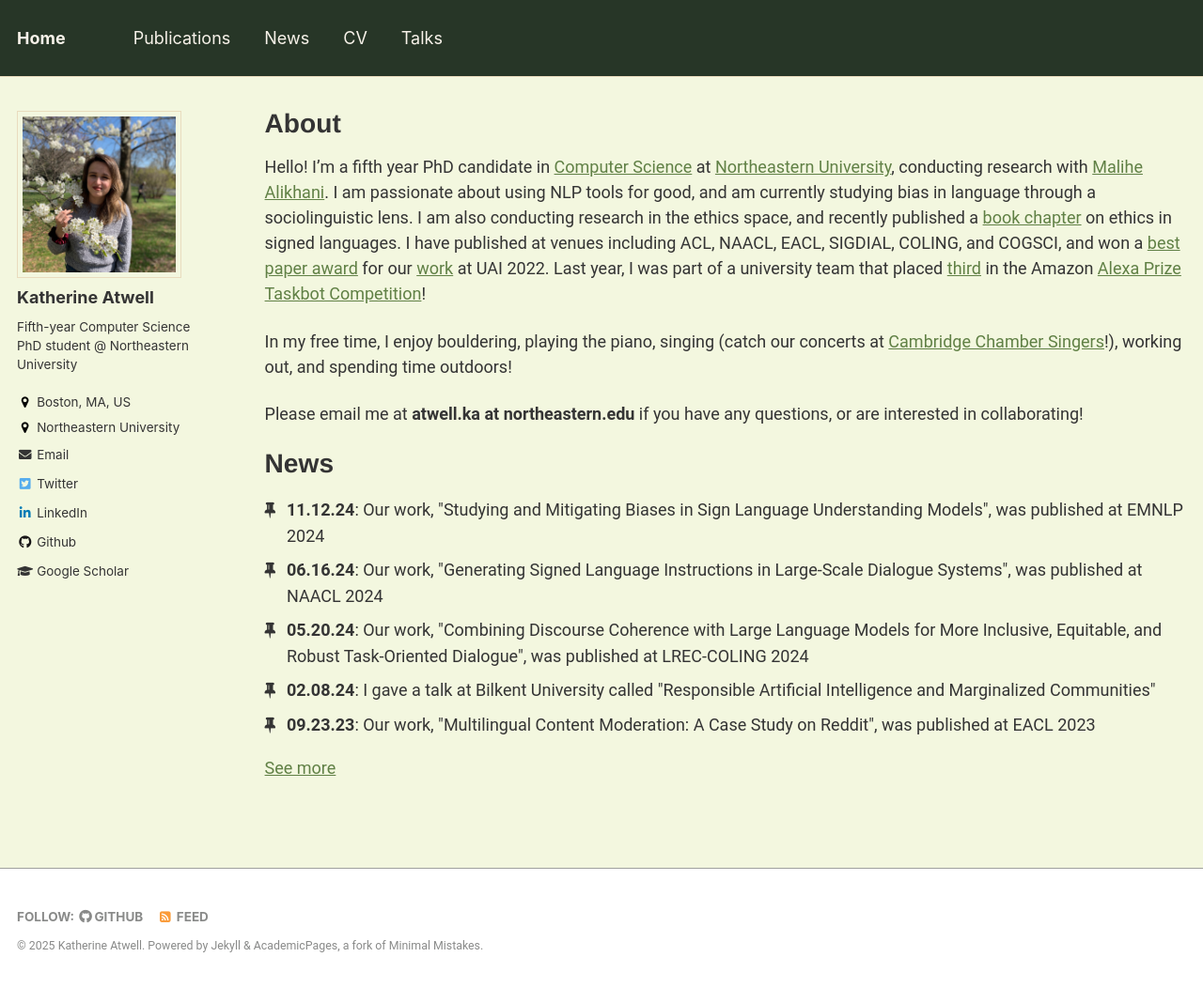
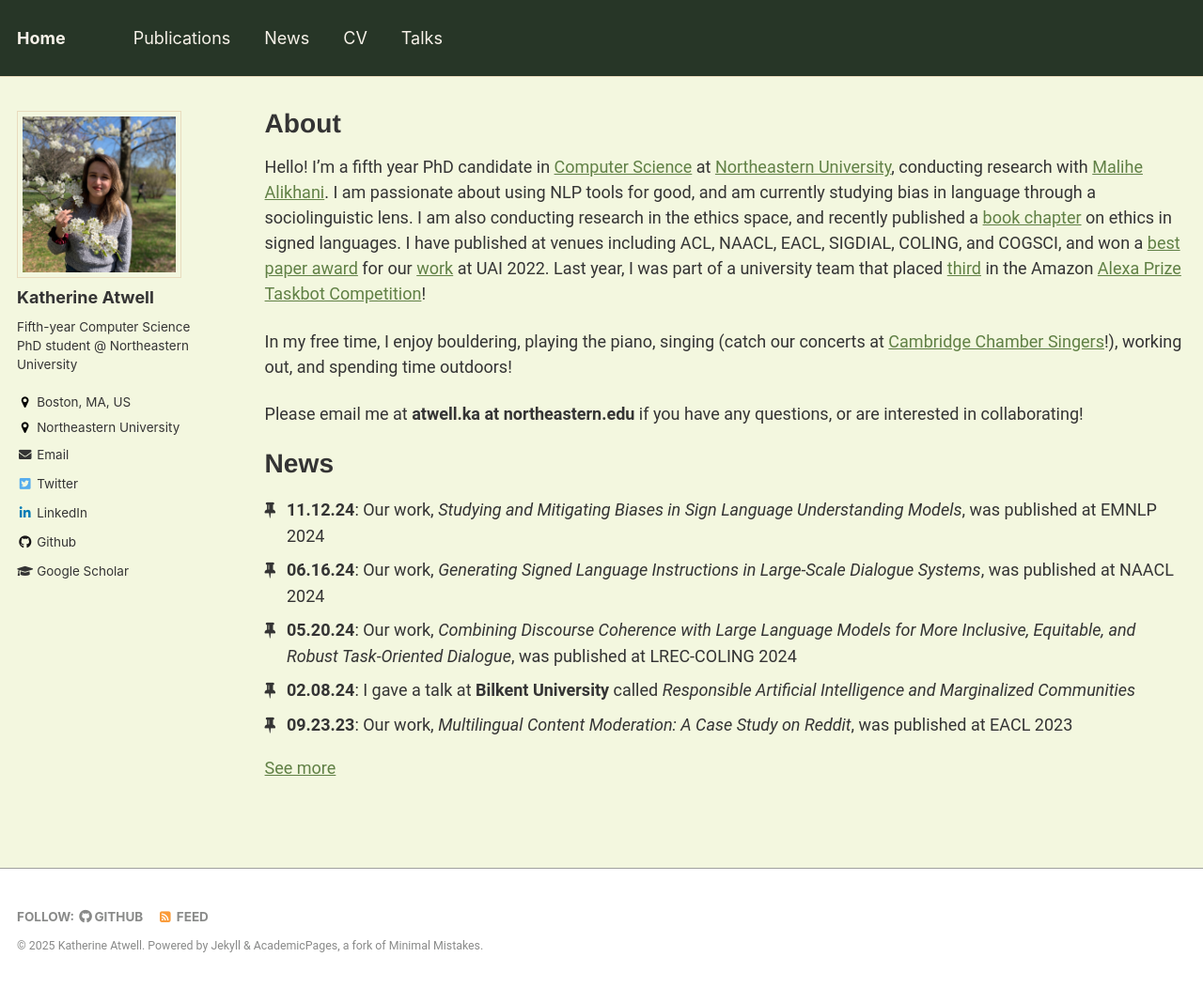
Before and after one commit to katherine-atwell/katherine-atwell.github.io, a Jekyll site: the page built from _pages/about.md, in a window 1280 px wide and 1052 px high. Shown: the whole window at 94% size. Built offline with Jekyll 4.4.1, drawn with Linux system fonts in a browser that asks for light colours; nearby versions of some CDN libraries.

Commit message:
style changes

```diff
--- a/_pages/about.md
+++ b/_pages/about.md
@@ -29,10 +29,10 @@ News
     {{post.description}}
   {% endif %}
   {% if post.collection == "publications" %}
-    Our work, "{{post.title}}", was published at {{post.venueinformal}}
+    Our work, <i>{{post.title}}</i>, was published at {{post.venueinformal}}
   {% endif %}
   {% if post.collection == "talks" %}
-    I gave a talk at {{post.venue}} called "{{post.title}}"
+    I gave a talk at <b>{{post.venue}}</b> called <i>{{post.title}}</i>
   {% endif %}</li>
 {% endfor %}</ul>
 </div>
```
Also changed, not shown: _pages/news.md (+1 -1 lines).
